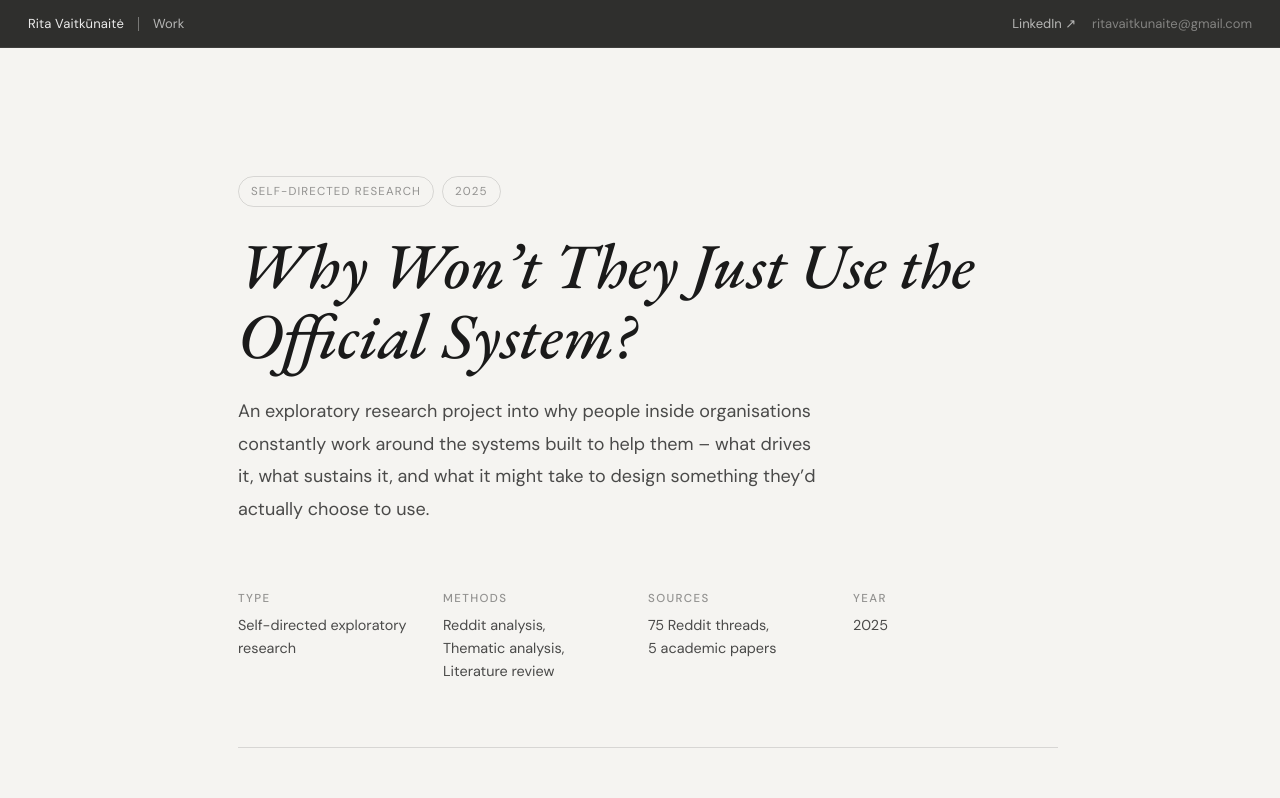
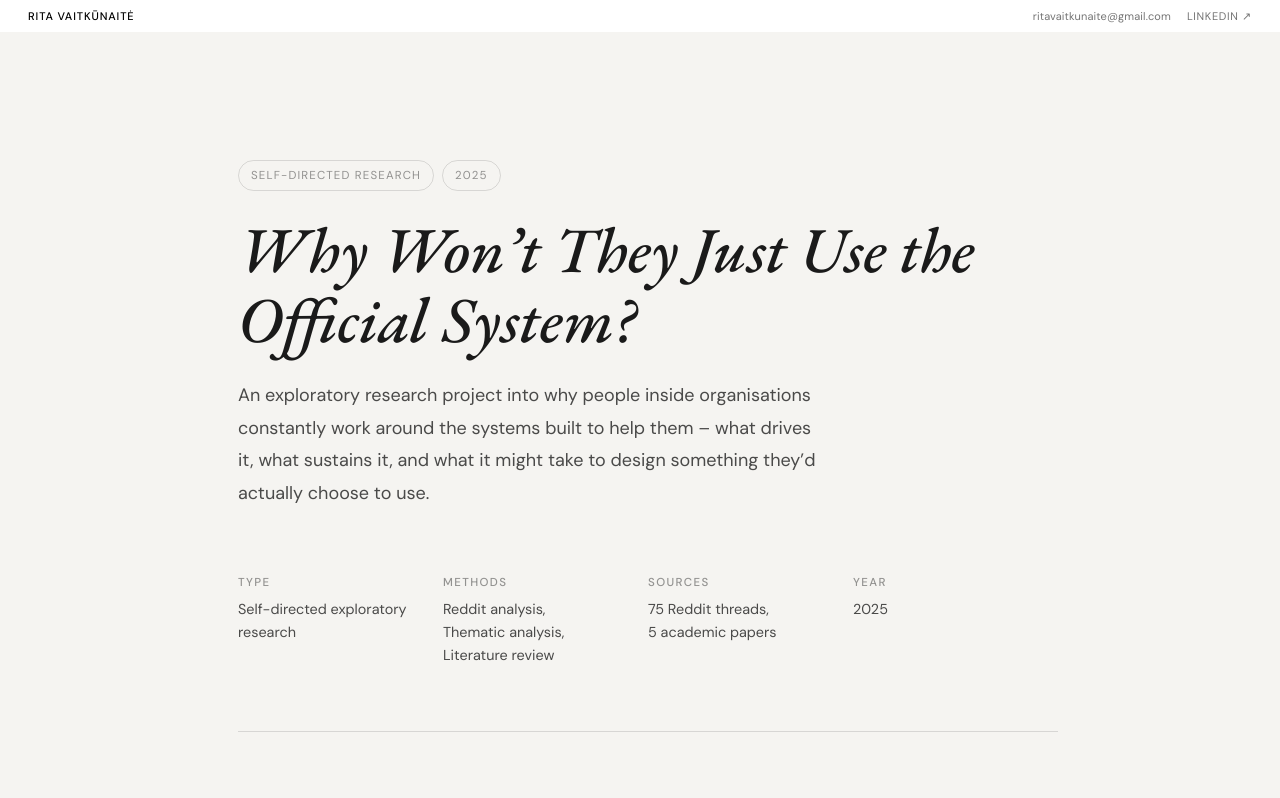
Before and after one commit to RitaVaitkunaite/Rita-Vaitkunaite-portfolio, a React (Create React App) app: page /case-studies/shadow-it in a window 1280 px wide. Shown: the top 798 px of the page. Built offline with nearby package versions, Linux system fonts and the light colour scheme.

Commit message:
Update design #2

```diff
--- a/public/index.html
+++ b/public/index.html
@@ -37,9 +37,10 @@
           var decoded = l.search.slice(1).split('&').map(function (s) {
             return s.replace(/~and~/g, '&');
           });
+          var path = decoded.shift();
           window.history.replaceState(
             null, null,
-            decoded.shift() + (decoded.length ? '?' + decoded.join('&') : '') + l.hash
+            l.pathname.replace(/\/$/, '') + path + (decoded.length ? '?' + decoded.join('&') : '') + l.hash
           );
         }
       }(window.location));
--- a/src/App.tsx
+++ b/src/App.tsx
@@ -32,7 +32,7 @@ function AppShell() {
 
 function App() {
   return (
-    <BrowserRouter>
+    <BrowserRouter basename={process.env.PUBLIC_URL}>
       <AppShell />
     </BrowserRouter>
   );
--- a/src/features/case-studies/presentation/CaseStudyPage.module.css
+++ b/src/features/case-studies/presentation/CaseStudyPage.module.css
@@ -14,7 +14,7 @@
 
 /* ── Page wrapper (scrollable, padded below fixed nav) ── */
 .page {
-  padding-top: 112px;
+  padding-top: 96px;
   padding-left: var(--space-12);
   padding-right: var(--space-8);
   padding-bottom: var(--space-24);
--- a/src/features/case-studies/presentation/SectionNav.module.css
+++ b/src/features/case-studies/presentation/SectionNav.module.css
@@ -1,6 +1,6 @@
 .nav {
   position: fixed;
-  top: 48px;
+  top: 32px;
   left: 0;
   right: 0;
   z-index: 100;
--- a/src/features/hero/presentation/HeroSection.module.css
+++ b/src/features/hero/presentation/HeroSection.module.css
@@ -37,7 +37,7 @@
 
 .subtitle {
   font-family: var(--font-sans);
-  font-size: 24px;
+  font-size: 18px;
   font-weight: 400;
   line-height: 1.4;
   color: #1a1a1a;
--- a/src/features/projects/presentation/ProjectsSection.module.css
+++ b/src/features/projects/presentation/ProjectsSection.module.css
@@ -99,30 +99,28 @@
   font-weight: 400;
   line-height: 20px;
   padding: 20px 24px;
-  flex: 0 0 auto;
-  width: 300px;
+  flex: 0 0 480px;
 }
 
-.findingsHeader {
-  margin: 0 0 16px;
+.findingsHeaderRow {
+  display: flex;
+  justify-content: space-between;
+  align-items: center;
+  margin-bottom: 12px;
+}
+
+.findingsHeaderText {
   letter-spacing: 0.06em;
 }
 
 .findingItem {
   display: flex;
-  gap: 12px;
-  padding: 14px 0;
+  gap: 8px;
+  padding: 10px 0;
 }
 
 .findingNum {
   flex-shrink: 0;
-}
-
-.findingDivider {
-  border: none;
-  border-top: 1px solid #002500;
-  margin: 0;
-  opacity: 0.3;
 }
 
 @media (max-width: 640px) {
--- a/src/features/projects/presentation/ProjectsSection.tsx
+++ b/src/features/projects/presentation/ProjectsSection.tsx
@@ -33,17 +33,17 @@ function ProjectsSection() {
 
         {/* RIGHT — key findings card */}
         <div className={styles.findingsCard}>
-          <p className={styles.findingsHeader}>KEY FINDINGS</p>
+          <div className={styles.findingsHeaderRow}>
+            <span className={styles.findingsHeaderText}>KEY FINDINGS</span>
+          </div>
           <div className={styles.findingItem}>
             <span className={styles.findingNum}>[ 1 ]</span>
             <span>SHADOW IT IS A TRUST PROBLEM, NOT A TECHNOLOGY PROBLEM.</span>
           </div>
-          <hr className={styles.findingDivider} />
           <div className={styles.findingItem}>
             <span className={styles.findingNum}>[ 2 ]</span>
-            <span>6 SOURCES. 8 ANSWERS. NO CONSENSUS AFTER 11 YEARS.</span>
+            <span>6 SOURCES. 6 ANSWERS. NO CONSENSUS AFTER 11 YEARS.</span>
           </div>
-          <hr className={styles.findingDivider} />
           <div className={styles.findingItem}>
             <span className={styles.findingNum}>[ 3 ]</span>
             <span>FINANCE IS THE ONLY LEVER SYSADMINS ACTUALLY TRUST.</span>
--- a/src/shared/ui/TopNav/TopNav.module.css
+++ b/src/shared/ui/TopNav/TopNav.module.css
@@ -8,7 +8,8 @@
   align-items: center;
   justify-content: space-between;
   padding: 0 28px;
-  height: 48px;
+  height: 32px;
+  background: #ffffff;
 }
 
 .left {
@@ -19,43 +20,16 @@
 
 .brand {
   font-family: var(--font-sans);
-  font-size: 13px;
-  font-weight: 400;
-  color: var(--color-text-primary);
-  letter-spacing: 0.01em;
+  font-size: 11px;
+  font-weight: 500;
+  color: #000;
+  letter-spacing: 0.08em;
+  text-transform: uppercase;
   display: flex;
   align-items: center;
   gap: 8px;
 }
 
-.divider {
-  display: block;
-  width: 1px;
-  height: 14px;
-  background: rgba(255, 255, 255, 0.35);
-  margin: 0 14px;
-  flex-shrink: 0;
-}
-
-.links {
-  display: flex;
-  align-items: center;
-  gap: 20px;
-}
-
-.links a {
-  color: var(--color-text-secondary);
-  text-decoration: none;
-  font-family: var(--font-sans);
-  font-size: 13px;
-  font-weight: 400;
-  letter-spacing: 0.01em;
-  transition: color var(--transition-base);
-}
-
-.links a:hover {
-  color: var(--color-text-primary);
-}
 
 .right {
   display: flex;
@@ -64,47 +38,25 @@
 }
 
 .right a {
-  color: var(--color-text-secondary);
+  color: rgba(0, 0, 0, 0.55);
   text-decoration: none;
   font-family: var(--font-sans);
-  font-size: 13px;
+  font-size: 11px;
+  font-weight: 400;
+  letter-spacing: 0.06em;
+  text-transform: uppercase;
   transition: color var(--transition-base);
 }
 
 .right a:hover {
-  color: var(--color-text-primary);
+  color: #000;
 }
 
 .email {
   font-family: var(--font-sans);
-  font-size: 13px;
-  color: var(--color-text-muted);
-}
-
-/* ── Light theme: give nav a dark backdrop so it lifts off the page ── */
-:global([data-theme="light"]) .nav {
-  background-color: rgba(26, 26, 24, 0.90);
-  backdrop-filter: blur(8px);
-  -webkit-backdrop-filter: blur(8px);
-  border-bottom: 1px solid rgba(255, 255, 255, 0.08);
-}
-:global([data-theme="light"]) .brand {
-  color: rgba(255, 255, 255, 0.90);
-}
-:global([data-theme="light"]) .links a {
-  color: rgba(255, 255, 255, 0.65);
-}
-:global([data-theme="light"]) .links a:hover {
-  color: #ffffff;
-}
-:global([data-theme="light"]) .right a {
-  color: rgba(255, 255, 255, 0.65);
-}
-:global([data-theme="light"]) .right a:hover {
-  color: #ffffff;
-}
-:global([data-theme="light"]) .email {
-  color: rgba(255, 255, 255, 0.40);
+  font-size: 11px;
+  color: rgba(0, 0, 0, 0.55);
+  letter-spacing: 0.01em;
 }
 
 @media (max-width: 640px) {
@@ -112,7 +64,6 @@
     padding: 0 16px;
   }
 
-  /* Email is too long for narrow screens */
   .email {
     display: none;
   }
--- a/src/shared/ui/TopNav/TopNav.tsx
+++ b/src/shared/ui/TopNav/TopNav.tsx
@@ -7,12 +7,9 @@ function TopNav() {
         <span className={styles.brand}>
           Rita Vaitkūnaitė
         </span>
-        <span className={styles.divider} aria-hidden="true" />
-        <div className={styles.links}>
-          <a href="/">Work</a>
-        </div>
       </div>
       <div className={styles.right}>
+        <span className={styles.email}>ritavaitkunaite@gmail.com</span>
         <a
           href="https://www.linkedin.com/in/rita-vaitkūnaitė-62b0981b6/"
           target="_blank"
@@ -20,7 +17,6 @@ function TopNav() {
         >
           LinkedIn ↗
         </a>
-        <span className={styles.email}>ritavaitkunaite@gmail.com</span>
       </div>
     </nav>
   );
```
Also changed, not shown: public/cat3.png.
